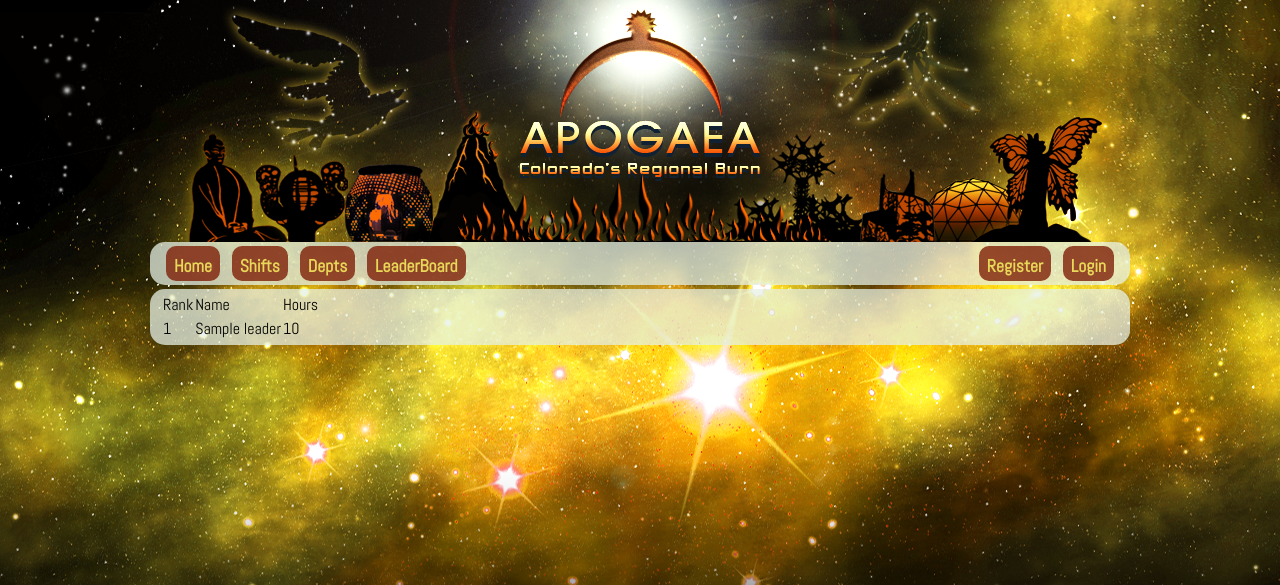
After one commit to Apogaea/voldb, a Django app: template shifts/templates/shifts/leaderboard.html in a window 1280 px wide. The commit adds this page. Shown: the top 585 px of the page. Run offline with Django 3.2, Linux system fonts and the light colour scheme; the template is opened without the code that fills it: most values are stand-ins (such as "Sample title", 1, 10 or a date in 2020); some libraries are stand-ins or nearby versions.

Commit message:
Add leaderboard

```diff
--- /dev/null
+++ b/shifts/templates/shifts/leaderboard.html
@@ -0,0 +1,26 @@
+{% extends "base.html" %}
+{% load i18n %}
+{% block body_class %}{{ block.super }} home{% endblock %}
+
+{% block content %}
+<section id="leaderboard">
+  <table>
+    <thead>
+      <tr>
+        <td>Rank</td>
+        <td>Name</td>
+        <td>Hours</td>
+      </tr>
+    </thead>
+    <tbody>
+      {% for leader in page_obj %}
+        <tr>
+          <td>{{ forloop.counter0|add:page_obj.start_index }}</td>
+          <td>{{ leader }}</td>
+          <td>{{ leader.shift_length_sum }}</td>
+        </tr>
+      {% endfor %}
+    </tbody>
+  </table>
+</section>
+{% endblock %}
--- a/shifts/urls.py
+++ b/shifts/urls.py
@@ -1,7 +1,8 @@
 from django.conf.urls import patterns, url
-from shifts.views import GridView
+from shifts import views
 
 
 urlpatterns = patterns('',  # NOQA
-    url(r'^$', GridView.as_view(), name='shifts'),
+    url(r'^$', views.GridView.as_view(), name='shifts'),
+    url(r'^leaderboard/$', views.LeaderBoardView.as_view(), name='leaderboard'),
 )
--- a/volunteer/templates/base.html
+++ b/volunteer/templates/base.html
@@ -53,6 +53,7 @@
             <a href="{% url 'home' %}">Home</a>
             <a href="{% url 'shifts' %}">Shifts</a>
             <a href="{% url 'departments' %}">Depts</a>
+            <a href="{% url 'leaderboard' %}">LeaderBoard</a>
         </nav>
         {% block content %}
         {% endblock content %}
```
Also changed, not shown: shifts/views.py (+19 -0 lines).
